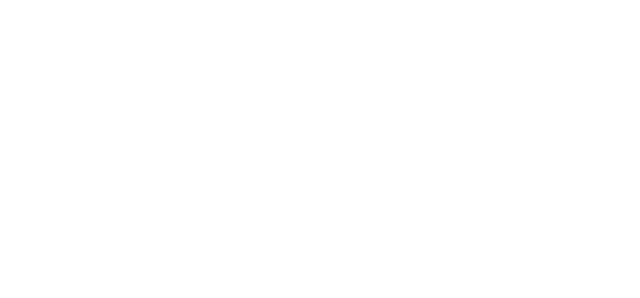
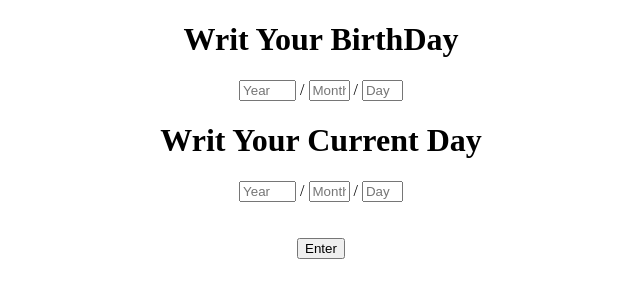
Before and after one commit to RedouaneMostefa/Ex-Age-Calculator, a plain HTML site: page index.html in a window 1280 px wide. Shown: the whole page, without its empty margins (319-959 px from the left). Drawn offline with Linux system fonts and the light colour scheme.

Commit message:
CalCulator Age
i just try to show a corect years and months and dayes i will continue after

```diff
--- a/css.css
+++ b/css.css
@@ -0,0 +1,3 @@
+body {
+    text-align: center
+}
--- a/index.html
+++ b/index.html
@@ -1,11 +1,26 @@
 <!DOCTYPE html>
 <html>
     <head>
-
+        <title>fast test</title>
+        <meta charset="utf-8">
+        <link rel="stylesheet" type="text/css" href="css.css">
     </head>
     <body>
+        <h1> Writ Your BirthDay </h1>
+        <input placeholder="Year" type="text" id="ybd" size="4"> <span>/</span>
+        <input placeholder="Month" type="text" id="mbd" size="2"> <span>/</span>
+        <input placeholder="Day" type="text" id="dbd" size="2">
+        <h1> Writ Your Current Day </h1>
+        <input placeholder="Year" type="text" id="ycd" size="4"> <span>/</span>
+        <input placeholder="Month" type="text" id="mcd" size="2"> <span>/</span>
+        <input placeholder="Day" type="text" id="dcd" size="2">
+        <br>
+        <br>
+        <br>
+        <button type="button" onclick="newClacul()">Enter</button>
 
 
+
+        <script src="main.js"></script>
     </body>
-
 </html>
--- a/main.js
+++ b/main.js
@@ -0,0 +1,25 @@
+/*jslint plusplus : true */
+/*global console, alert, prompt*/
+
+function newClacul() {
+    "use strict";
+    var
+        year,
+        ybd = document.getElementById("ybd").value,
+        mbd = document.getElementById("mbd").value,
+        dbd = document.getElementById("dbd").value,
+
+        ycd = document.getElementById("ycd").value,
+        mcd = document.getElementById("mcd").value,
+        dcd = document.getElementById("dcd").value;
+
+
+    year = ycd - ybd;
+
+
+
+    alert(year);
+
+
+}
+newClacul();
```
